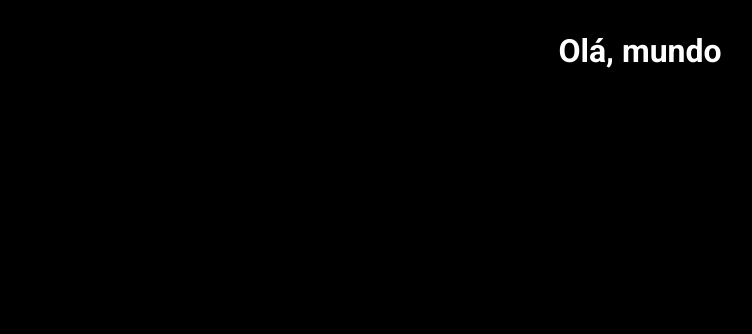
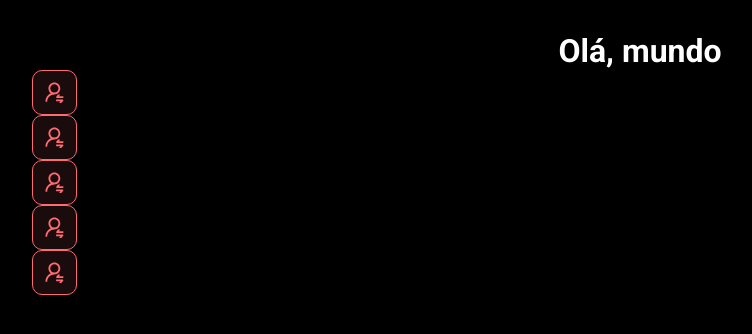
Before and after one commit to cezarags/dsmeta, a React (Vite) app in the folder frontend/: page / in a window 1280 px wide. Shown: the top 334 px of the page, without its empty margins (0-752 px from the left). Built offline with nearby package versions, Linux system fonts and the light colour scheme.

Commit message:
First Component

```diff
--- a/frontend/src/App.tsx
+++ b/frontend/src/App.tsx
@@ -1,11 +1,20 @@
 import { useState } from 'react'
 import reactLogo from './assets/react.svg'
 import './App.css'
+import NotificationButton from './components/NotificationButton'
 
 function App() {
  return (
+  <>
     <h1>Olá, mundo</h1>
+    <NotificationButton/>
+    <NotificationButton/>
+    <NotificationButton/>
+    <NotificationButton/>
+    <NotificationButton/>
+    </>
  )
 }
 
+
 export default App
--- /dev/null
+++ b/frontend/src/components/NotificationButton/index.tsx
@@ -0,0 +1,12 @@
+import icon from '../../assets/img/Notificationicon.svg'
+import './styles.css'
+
+function NotificationButton() {
+ return (
+    <div className="dsmeta-red-btn">
+    <img src={icon} alt="Notificar" />
+    </div>
+ )
+}
+
+export default NotificationButton
--- /dev/null
+++ b/frontend/src/components/NotificationButton/styles.css
@@ -0,0 +1,15 @@
+.dsmeta-red-btn {
+    height: 45px;
+    width: 45px;
+    background: rgba(255, 107, 114, 0.1);
+    border: 1px solid #ff6b72;
+    border-radius: 10px;
+    display: flex;
+    align-items: center;
+    justify-content: center;
+    cursor: pointer;
+  }
+
+  .dsmeta-red-btn img {
+      width: 19px;
+  }
```
Also changed, not shown: frontend/src/assets/img/NotificationIcon.svg (added).
